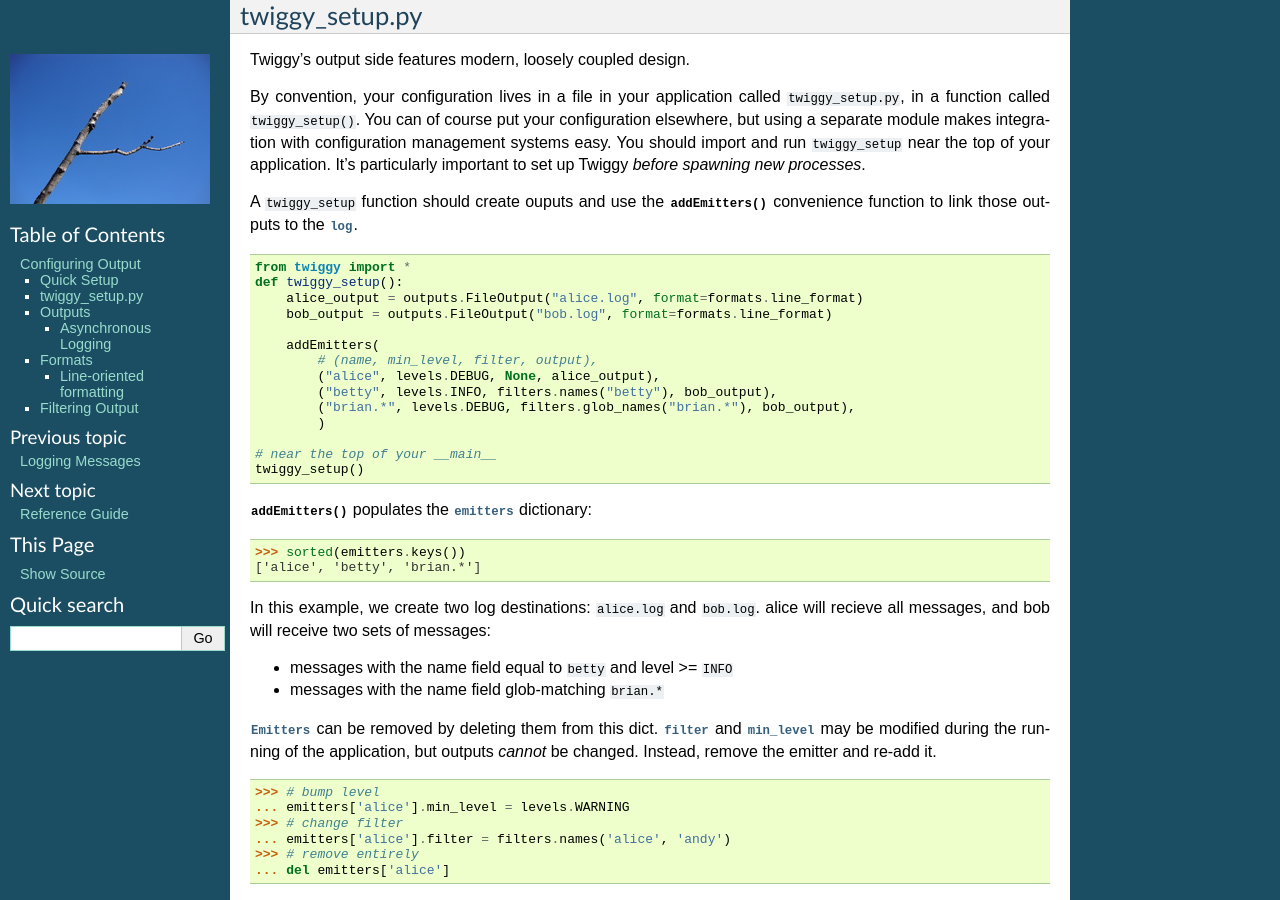
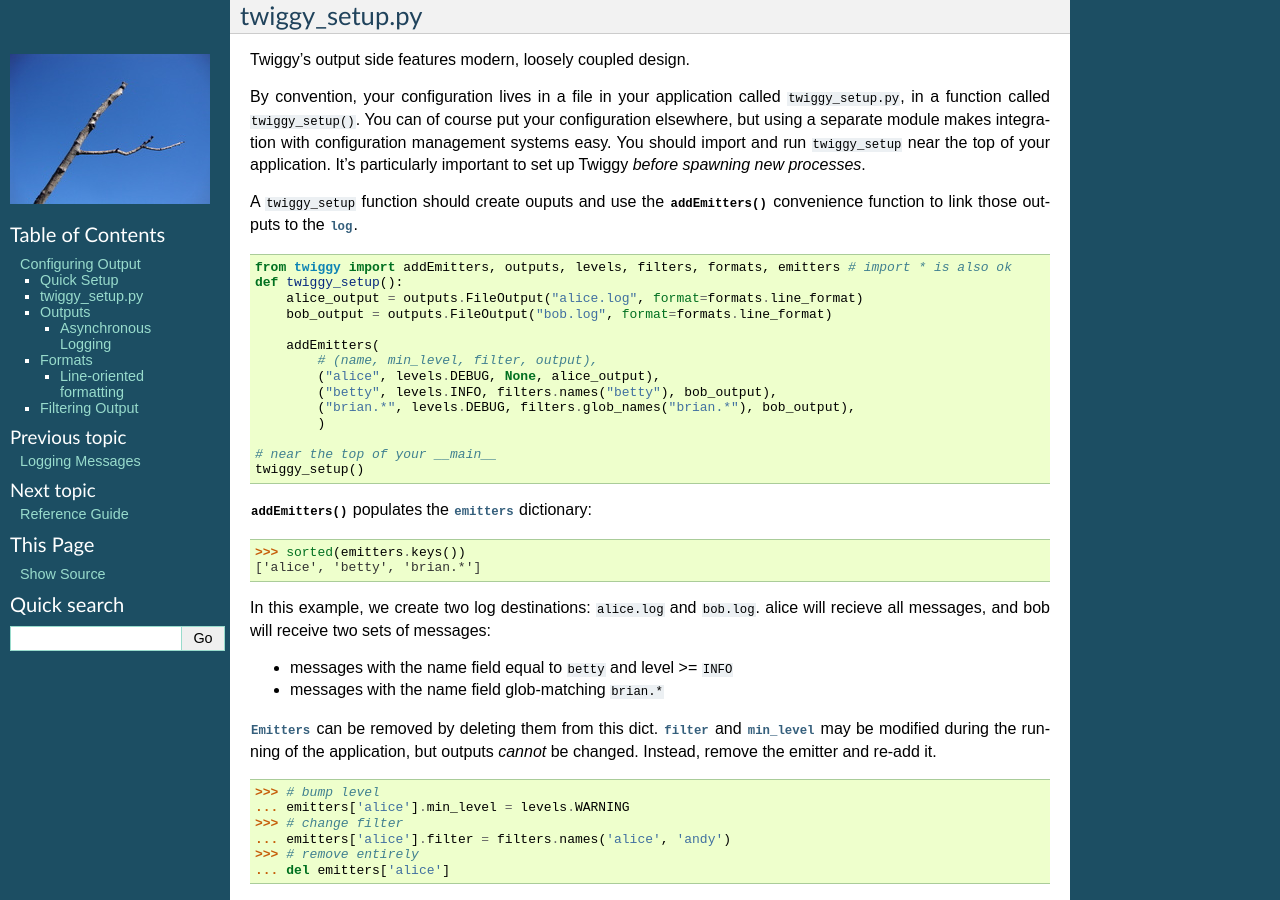
Before and after one commit to wearpants/twiggy, a Sphinx documentation site: the page built from doc/configuration.rst, in a window 1280 px wide and 900 px high, scrolled down 393 px. Built offline with Sphinx 7.4.7, drawn with Linux system fonts in a browser that asks for light colours.

Commit message:
make imports in config explicit

```diff
--- a/doc/configuration.rst
+++ b/doc/configuration.rst
@@ -32,7 +32,7 @@ A ``twiggy_setup`` function should create ouputs and use the :func:`addEmitters`
 
 .. testcode:: twiggy-setup
 
-    from twiggy import *
+    from twiggy import addEmitters, outputs, levels, filters, formats, emitters # import * is also ok
     def twiggy_setup():
         alice_output = outputs.FileOutput("alice.log", format=formats.line_format)
         bob_output = outputs.FileOutput("bob.log", format=formats.line_format)
```
